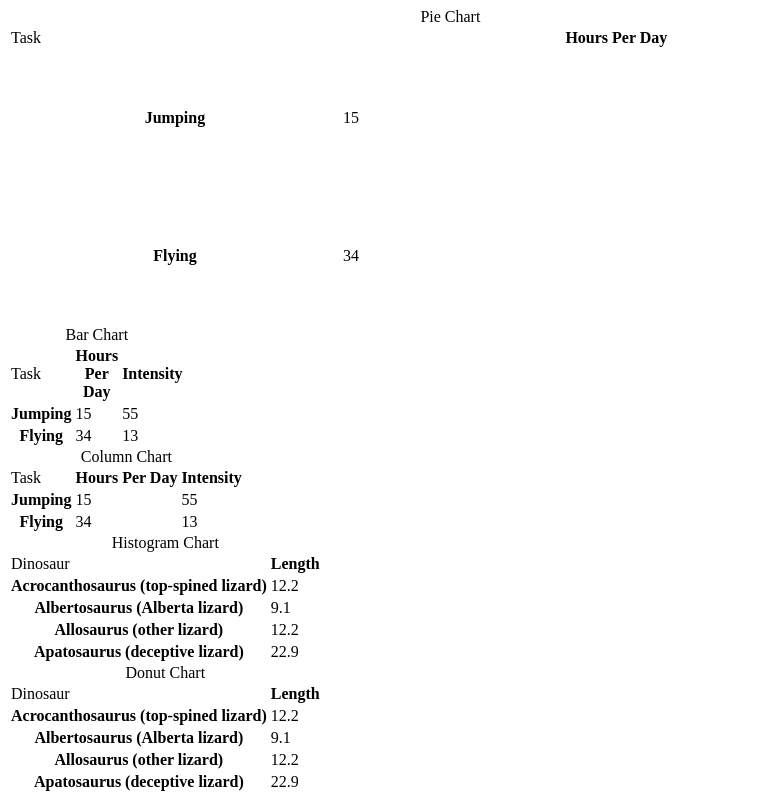
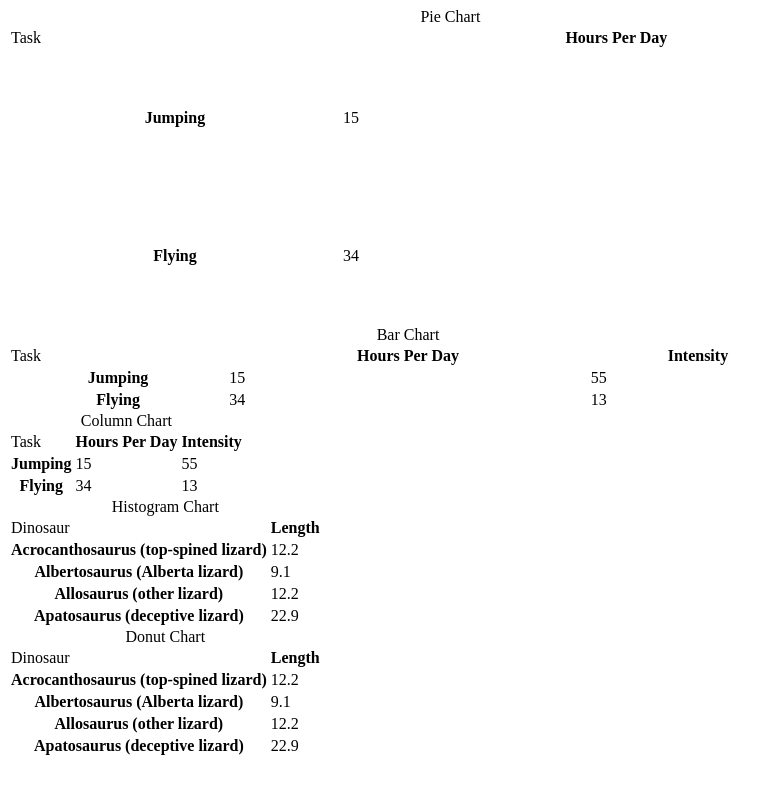
Before and after one commit to afroradiohead/ChartWidget, a plain HTML site: page index.html in a window 1280 px wide. Shown: the whole page, without its empty margins (0-780 px from the left). Drawn offline with nearby package versions, Linux system fonts and the light colour scheme; a script that the page names is missing.

Commit message:
Update readme.md

```diff
--- a/index.html
+++ b/index.html
@@ -29,7 +29,7 @@
 	</div>
 
 	<div class="container">
-		<table class='chart bar' style="width:104px">
+		<table class='chart bar' style="width:800px">
 			<caption>Bar Chart</caption>
 			<thead>
 				<tr>
```
Also changed, not shown: piechart.png (deleted), screenshot.png (added), 1 other file.
